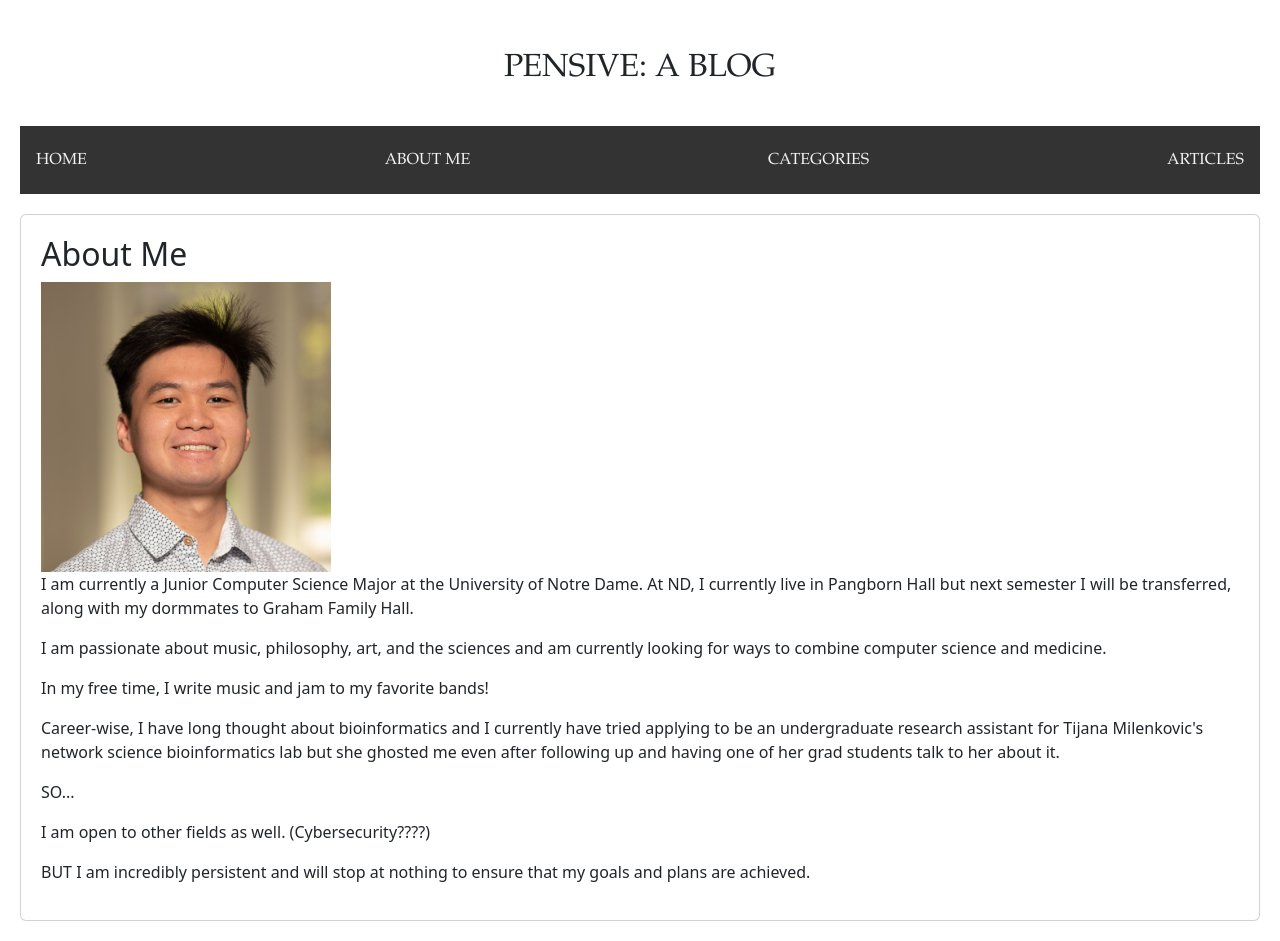
After one commit to lynx-zenchar/pensive2, a Django app: template blog/templates/blog/about.html in a window 1280 px wide. The commit adds this page. Run offline with Django 3.2, Linux system fonts and the light colour scheme; the template is opened without the code that fills it, so the values that code supplies are empty; some libraries are stand-ins or nearby versions.

Commit message:
add about page

```diff
--- a/blog/static/blog/styles.css
+++ b/blog/static/blog/styles.css
@@ -6,6 +6,7 @@ body {
   font-family: "Source Sans Pro", Helvetica, sans-serif;
   padding: 20px;
   background: #f1f1f1;
+  font-size: 14px;
 }
 
 /* Header/Blog Title */
@@ -95,6 +96,5 @@ body {
 }
 
 .content-margin {
-    margin: 1in;
-    border: 1px solid red;  /* This will add a red border around the div */
+    margin: 2in;
 }
--- /dev/null
+++ b/blog/templates/blog/about.html
@@ -0,0 +1,26 @@
+<!-- about.html -->
+{% extends "base.html" %}
+
+{% block content %}
+<div class="center">
+    <div class="card">
+      <h2>About Me</h2>
+      <img src="images/mesoph.jpg" alt="Your Image Description" style="width:290px; height:290px; object-fit: cover;">
+
+    <p>I am currently a Junior Computer Science Major at the University of Notre Dame.
+        At ND, I currently live in Pangborn Hall but next semester I will be transferred, along with my dormmates to Graham Family Hall.
+
+    <p> I am passionate about music, philosophy, art, and the sciences and am currently looking for ways to combine computer science and medicine. </p>
+    <p> In my free time, I write music and jam to my favorite bands!</p>
+
+    <p>Career-wise, I have long thought about bioinformatics and I currently have tried applying to be an undergraduate research assistant for Tijana Milenkovic's network science bioinformatics lab but she ghosted me even after following up and having one of her grad students talk to her about it. </p>
+
+    <p>SO...</p>
+
+
+    <p>I am open to other fields as well. (Cybersecurity????)</p>
+
+    <p> BUT I am incredibly persistent and will stop at nothing to ensure that my goals and plans are achieved.</p>
+
+    </div>
+{% endblock %}
--- a/blog/templates/blog/base.html
+++ b/blog/templates/blog/base.html
@@ -1,12 +1,16 @@
 {% load static %}
+<!-- base.html -->
 <!DOCTYPE html>
 <html>
 <head>
-        <meta charset="utf-8">
-        <title>{% block title %}{% endblock %}</title>
+<meta name="viewport" content="width=device-width, initial-scale=1">
 <link rel="stylesheet" href="{% static 'blog/styles.css' %}">
+<!-- Add Bootstrap CSS -->
+<link rel="stylesheet" href="https://stackpath.bootstrapcdn.com/bootstrap/5.3.2/css/bootstrap.min.css">
+<link rel="stylesheet" href="https://cdn.jsdelivr.net/npm/bootstrap-icons@1.8.1/font/bootstrap-icons.css">
 </head>
 <body>
+
 <!-- The Big Header -->
 <div class="header">
   <h2>PENSIVE: A BLOG</h2>
@@ -16,11 +20,13 @@
 <div class="navbar">
   <a href="/">HOME</a>
   <a href="/about/">ABOUT ME</a>
-            <a href="/categories/">CATEGORIES</a>
+  <a href="categories.html">CATEGORIES</a>
   <a href="/blog/">ARTICLES</a>
   <!-- Add more links as needed -->
 </div>
 
-        {% block content %}{% endblock %}
+{% block content %}
+{% endblock %}
+
 </body>
 </html>
--- a/blog/templates/blog/index.html
+++ b/blog/templates/blog/index.html
@@ -20,7 +20,7 @@
 <!-- Navigation Bar -->
 <div class="navbar">
   <a href="index.html">HOME</a>
-  <a href="about.html">ABOUT ME</a>
+  <a href="/about/">ABOUT ME</a>
   <a href="categories.html">CATEGORIES</a>
   <a href="/blog/">ARTICLES</a>
 
--- a/blog/urls.py
+++ b/blog/urls.py
@@ -6,6 +6,7 @@ app_name = 'blog'  # creates a namespace for this app
 urlpatterns = [
     path('', views.index, name='index'),  # display the index.html file at the root URL
     path('blog/', views.BlogView.as_view(), name='blog'),  # display the list of blog posts at the /blog/ URL
+    path('about/', views.about, name='about'),
     path('blog/<int:pk>', views.PostDetailView.as_view(), name='detail'),  # display the detail of a blog post at the /blog/<id>/ URL
 
 ]
--- a/blog/views.py
+++ b/blog/views.py
@@ -24,3 +24,6 @@ class PostDetailView(DetailView):
 
 def home(request):
     return render(request, 'index.html')
+
+def about(request):
+    return render(request, 'about.html')
```
Also changed, not shown: blog/templates/blog/categories.html (added, +31 -0 lines). Lines whose indentation alone changed are shown as unchanged.
